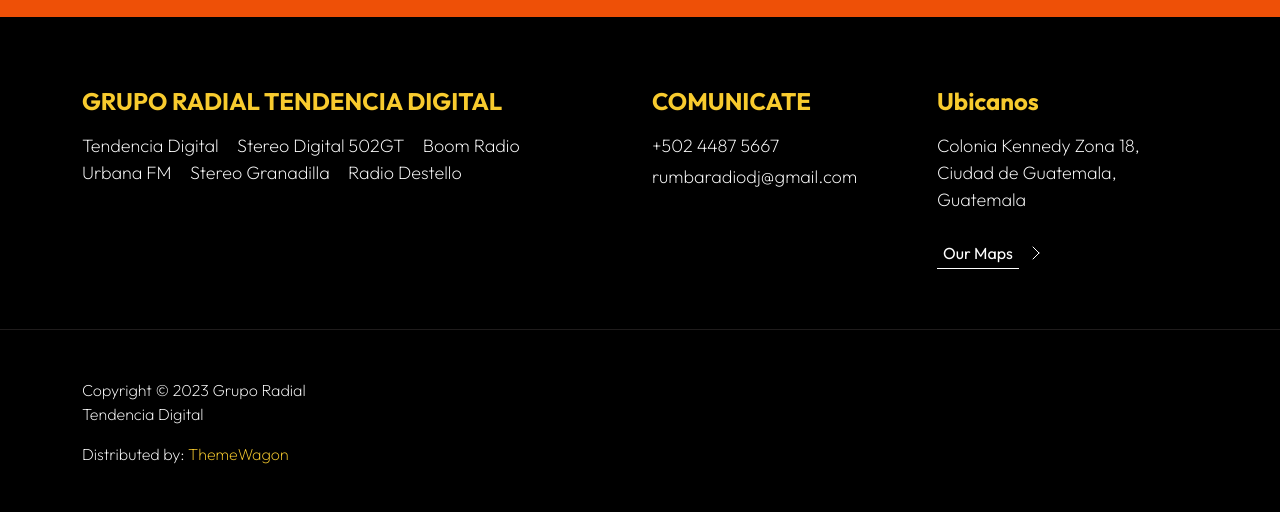
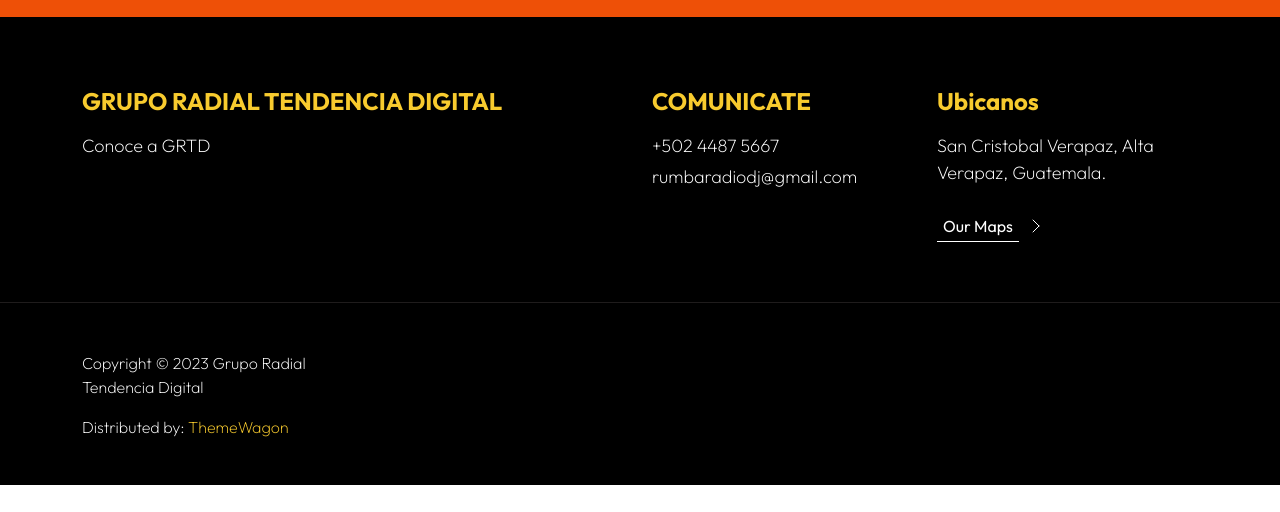
Before and after one commit to grtdradio/rumbaradio, a plain HTML site: page index.html in a window 1280 px wide. Shown: the part 4327-4839 px from the top of the page. After the commit the page ends 4812 px from the top, so only its background shows below. Drawn offline with Linux system fonts and the light colour scheme.

Commit message:
Update index.html

```diff
--- a/index.html
+++ b/index.html
@@ -620,28 +620,7 @@
 
                     <ul class="site-footer-links">
                         <li class="site-footer-link-item">
-                            <a href="https://www.facebook.com/profile.php?id=61550765583619" class="site-footer-link">Tendencia Digital</a>
-                        </li>
-
-                        <li class="site-footer-link-item">
-                            <a href="https://digital.grtdradio.com" class="site-footer-link">Stereo Digital 502GT</a>
-                        </li>
-
-                        <li class="site-footer-link-item">
-                            <a href="https://boom.grtdradio.com/" class="site-footer-link">Boom Radio</a>
-                        </li>
-
-                        <li class="site-footer-link-item">
-                            <a href="https://urbana.gt/" class="site-footer-link">Urbana FM</a>
-                        </li>
-
-
-                        <li class="site-footer-link-item">
-                            <a href="https://www.stereogranadilla.net" class="site-footer-link">Stereo Granadilla</a>
-                        </li>
-
-                        <li class="site-footer-link-item">
-                            <a href="https://www.radiodestello.com" class="site-footer-link">Radio Destello</a>
+                            <a href="https://www.grtdradil.com" class="site-footer-link">Conoce a GRTD</a>
                         </li>
                     </ul>
                 </div>
@@ -666,7 +645,7 @@
                     <h5 class="site-footer-title mb-3">Ubicanos</h5>
 
                     <p class="text-white d-flex mt-3 mb-2">
-                       Colonia Kennedy Zona 18, Ciudad de Guatemala, Guatemala</p>
+                       San Cristobal Verapaz, Alta Verapaz, Guatemala.</p>
 
                     <a class="link-fx-1 color-contrast-higher mt-3" href="#">
                         <span>Our Maps</span>
```
